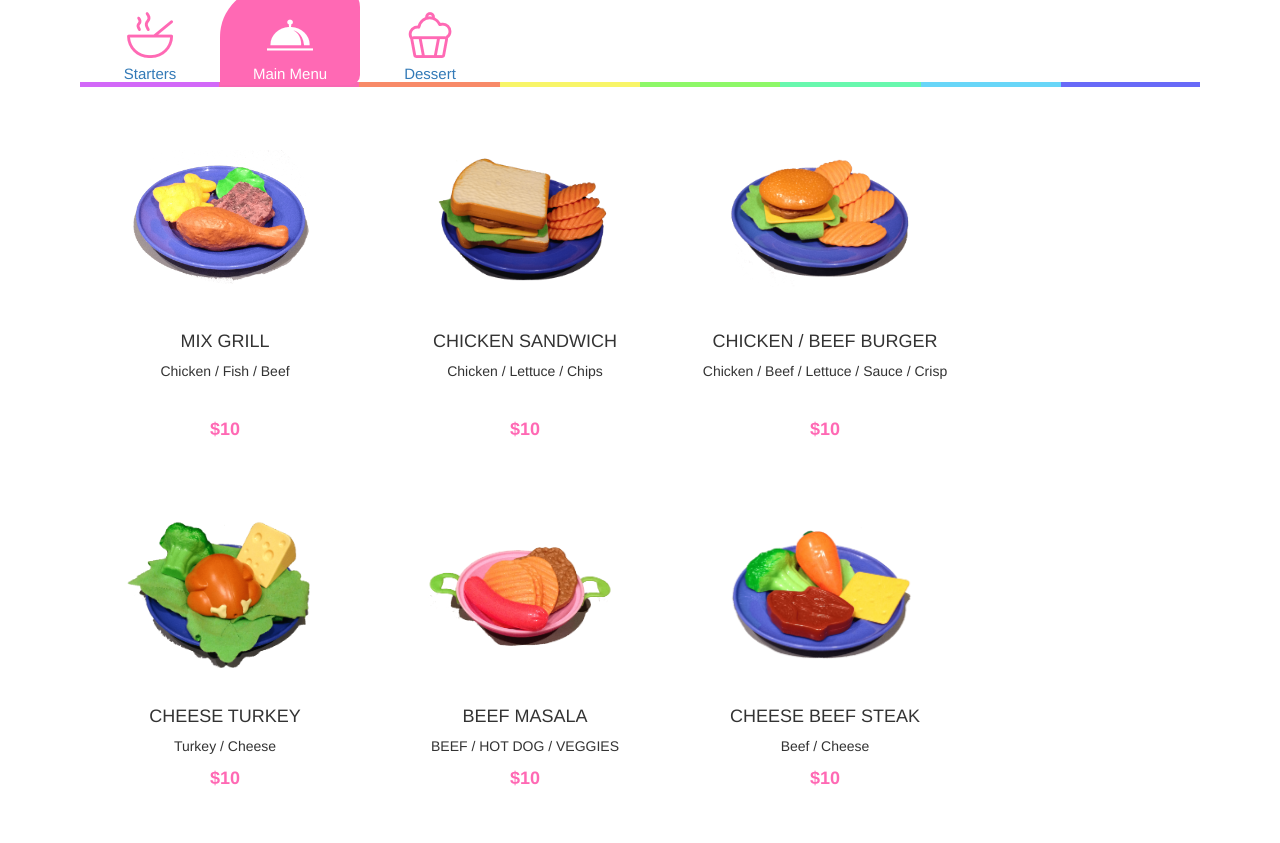
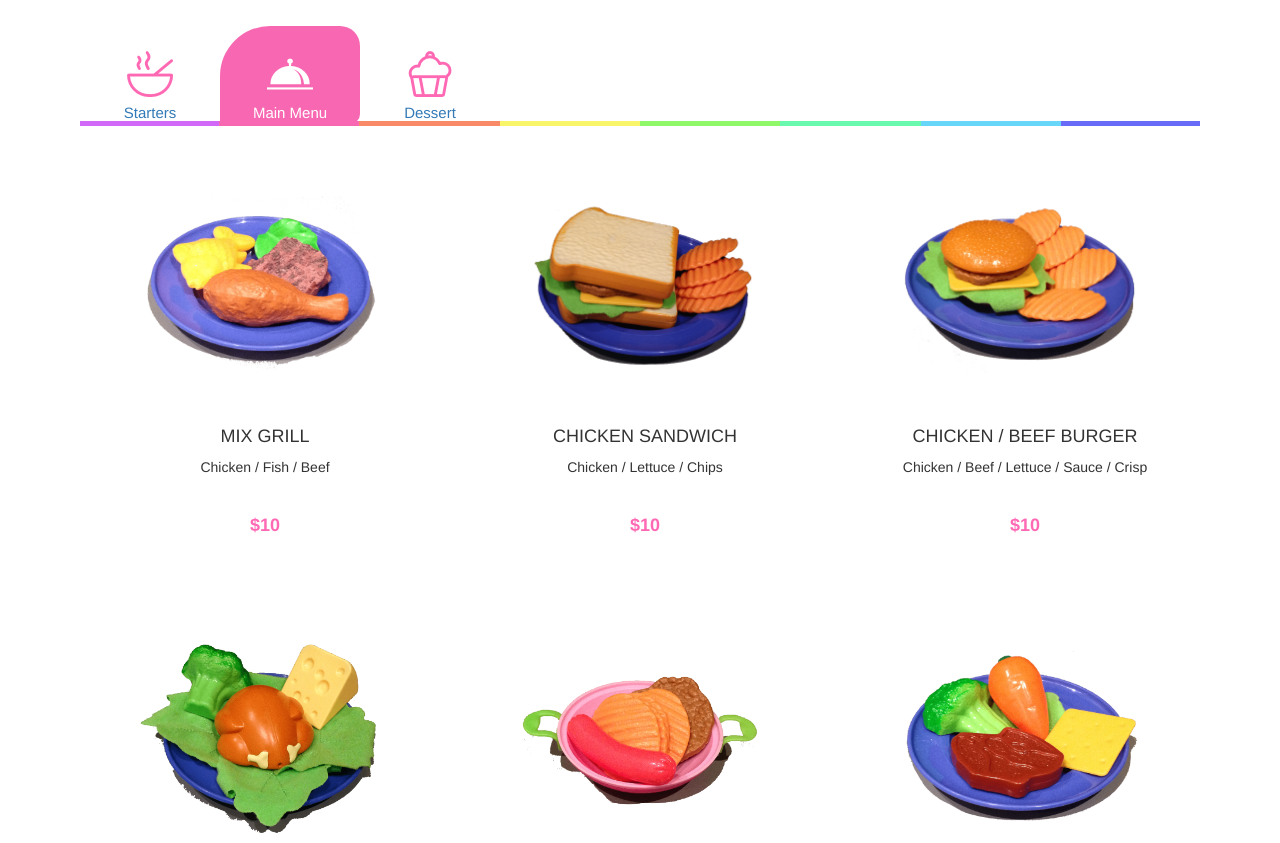
Before and after one commit to thetastelog/mfs, a plain HTML site: page Main Menu.html in a window 1280 px wide. Shown: the part 257-1100 px from the top of the page. Drawn offline with Linux system fonts and the light colour scheme.

Commit message:
Update Main Menu.html

```diff
--- a/Main Menu.html
+++ b/Main Menu.html
@@ -11,9 +11,9 @@
   <div class="row">
     <div class="col-md-12 col-md-12">
   <div class="header">
-    <span class="dart-fs-48"></br>My Food Shop</span>
+    <span class="dart-fs-48"></br>The Diamond Unicorn</span>
     <span></br></br></span>
-    <h1 >OUR MENU</h1>
+    <h1></br>OUR MENU</h1>
     <hr>
   </div>
     </div>
@@ -27,7 +27,7 @@
           <span>Starters</span>
         </a>
         </li><!-- side Dishes -->
-        <li style="background-color:#ff69b4;color:#fff;border-top-left-radius: 50px; border-top-right-radius: 20px; border-bottom-right-radius: 10px;">
+        <li style="background-color:#f868b2;color:#fff;border-top-left-radius: 50px; border-top-right-radius: 20px; border-bottom-right-radius: 10px;">
           <div class="food-2" style="background-image: url(images/button/main.png); background-position:0px;"></div>
           <span>Main Menu</span>
         </li><!-- main Dishes -->
@@ -41,7 +41,7 @@
       </ul><!-- menu-food-pennal -->
       <div class="food-list">
         <div class="list-1">
-          <div class="col-md-4 mon-1" style="width:300px;height:375px;">
+          <div class="col-md-4 mon-1">
             <div class="menu-list-1">
               <div class="pull-left food-img-1">
                 <img class="hinh-1" src="images/main/main 1.png" style="width:70%;height:70%;" alt="">
@@ -53,7 +53,7 @@
               </div>
             </div>
           </div><!--mon an 1 col-sm-6 mon-1-->
-          <div class="col-md-4 mon-1" style="width:300px;height:375px;">
+          <div class="col-md-4 mon-1">
             <div class="menu-list-1">
               <div class="pull-left food-img-1">
                 <img class="hinh-1" src="images/main/main 2.png" style="width:70%;height:70%;" alt="">
@@ -65,7 +65,7 @@
               </div>
             </div>
           </div><!--mon an 2 col-sm-6 mon-1-->
-          <div class="col-md-4 mon-1" style="width:300px;height:375px;">
+          <div class="col-md-4 mon-1">
             <div class="menu-list-1">
               <div class="pull-left food-img-1">
                 <img class="hinh-1" src="images/main/main 3.png" style="width:70%;height:70%;" alt="">
@@ -77,7 +77,7 @@
               </div>
             </div>
           </div><!--mon an 2 col-sm-6 mon-1-->
-          <div class="col-md-4 mon-1" style="width:300px;height:375px;">
+          <div class="col-md-4 mon-1">
             <div class="menu-list-1">
               <div class="pull-left food-img-1">
                 <img class="hinh-1" src="images/main/main 4.png" style="width:70%;height:70%;" alt="">
@@ -89,7 +89,7 @@
               </div>
             </div>
           </div><!--mon an 2 col-sm-6 mon-1-->
-           <div class="col-md-4 mon-1" style="width:300px;height:375px;">
+           <div class="col-md-4 mon-1">
             <div class="menu-list-1">
               <div class="pull-left food-img-1">
                 <img class="hinh-1" src="images/main/main 5.png" style="width:70%;height:70%;" alt="">
@@ -101,7 +101,7 @@
               </div>
             </div>
           </div><!--mon an 2 col-sm-6 mon-1-->
-            <div class="col-md-4 mon-1" style="width:300px;height:375px;">
+            <div class="col-md-4 mon-1">
             <div class="menu-list-1">
               <div class="pull-left food-img-1">
                 <img class="hinh-1" src="images/main/main 6.png" style="width:70%;height:70%;" alt="">
@@ -113,7 +113,7 @@
               </div>
             </div>
           </div><!--mon an 2 col-sm-6 mon-1-->
-            <div class="col-md-4 mon-1" style="width:300px;height:375px;">
+            <div class="col-md-4 mon-1">
             <div class="menu-list-1">
               <div class="pull-left food-img-1">
                 <img class="hinh-1" src="images/main/main 7.png" style="width:70%;height:70%;" alt="">
```
